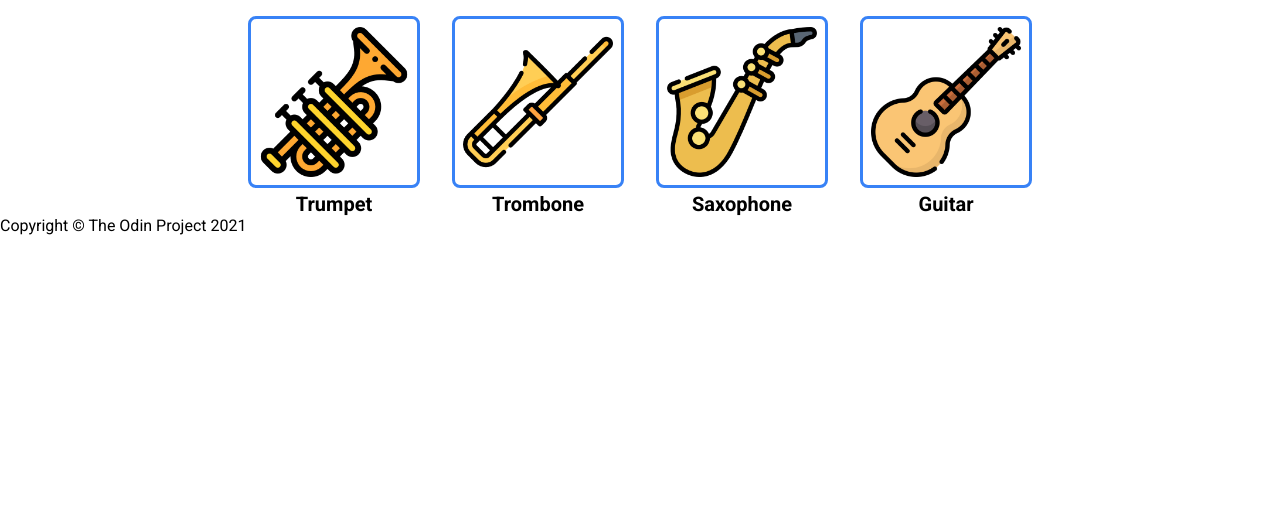
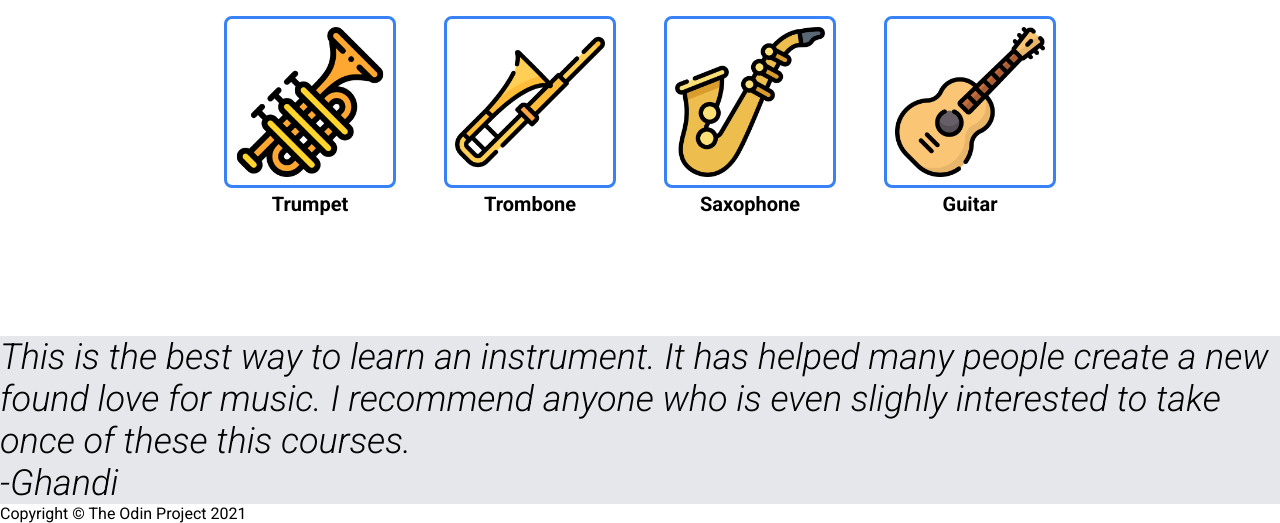
Before and after one commit to phortunate/landing-page, a plain HTML site: page index.html in a window 1280 px wide. Shown: the part 706-1229 px from the top of the page. Before the commit the page ends 941 px from the top, so only its background shows below. Drawn offline with Linux system fonts and the light colour scheme.

Commit message:
Update fonts and page quote

```diff
--- a/index.html
+++ b/index.html
@@ -3,6 +3,9 @@
   <head>
     <meta charset="UTF-8">
     <link rel="stylesheet" href="./style.css">
+    <link rel="preconnect" href="https://fonts.googleapis.com">
+    <link rel="preconnect" href="https://fonts.gstatic.com" crossorigin>
+    <link href="https://fonts.googleapis.com/css2?family=Roboto:ital,wght@0,400;0,700;0,900;1,300&display=swap" rel="stylesheet">
     <title>M4E</title>
   </head>
   <body>
@@ -61,6 +64,13 @@
 
     </div>
 
+    <div class="section3">
+      <p>This is the best way to learn an instrument. It has helped many people create a new found love for music.
+        I recommend anyone who is even slighly interested to take once of these this courses.
+      </p>
+      <p>-Ghandi</p>
+    </div>
+
     <div class="footer">
       Copyright &#169; The Odin Project 2021
     </div>
--- a/style.css
+++ b/style.css
@@ -1,8 +1,8 @@
-@import url('https://fonts.googleapis.com/css2?family=Roboto:wght@400;700&display=swap');
+/* @import url('https://fonts.googleapis.com/css2?family=Roboto:wght@400;700&display=swap'); */
 * {margin:0; padding:0}
 
 body {
-  font-family: Roboto;
+  font-family: 'Roboto', sans-serif;
   display: flex;
   flex-direction: column;
 }
@@ -58,7 +58,7 @@ body {
 }
 .hero-main {
   font-size: 48px;
-  font-weight: 800;
+  font-weight: 900;
   padding-bottom: 8px;
 }
 
@@ -81,15 +81,17 @@ body {
 
 .section2 h1 {
   padding: 32px 0;
+  font-weight: 900;
 }
 
 .section2 {
   text-align: center;
+  padding-bottom: 120px;
 }
 
 .section2 .container {
   display: flex;
-  gap: 32px;
+  gap: 48px;
   justify-content: center;
 }
 
@@ -110,3 +112,10 @@ body {
   font-weight: bold;
   font-size: 20px;
 }
+
+.section3 {
+  background-color: #E5E7EB;
+  font-size: 36px;
+  font-style: italic;
+  font-weight: 300;
+}
```
